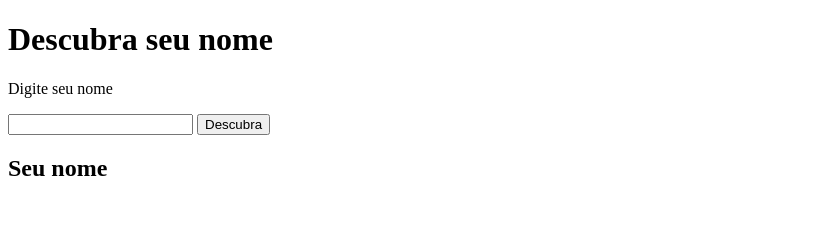
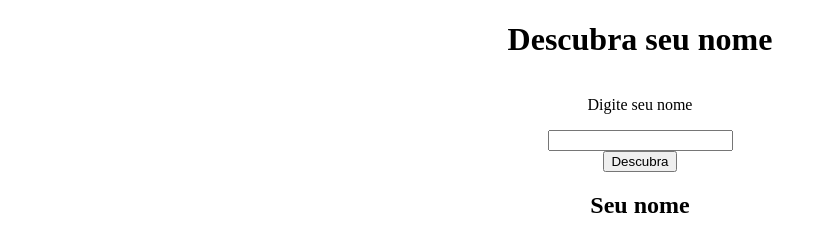
Before and after one commit to tpires1041/Atividade-de-Github-02-10-24, a website: page index.html in a window 1280 px wide. Shown: the whole page, without its empty margins (0-827 px from the left). Drawn offline with Linux system fonts and the light colour scheme.

Commit message:
Estilização
Agora a estilização foi aplicada utilizando um arquivo styles.css

```diff
--- a/index.html
+++ b/index.html
@@ -4,6 +4,7 @@
     <meta charset="UTF-8">
     <meta name="viewport" content="width=device-width, initial-scale=1.0">
     <title>Atividade de Gerenciamento de Serviços de Internet</title>
+    <link rel="stylesheet" href="styles/styles.css">
 </head>
 <body>
     <h1>Descubra seu nome</h1>
--- /dev/null
+++ b/styles/styles.css
@@ -0,0 +1,8 @@
+body {
+    margin: 0;
+    padding: 0;
+    display: flex;
+    justify-content: center;
+    align-items: center;
+    flex-direction: column;
+}
```
Also changed, not shown: README.md.
